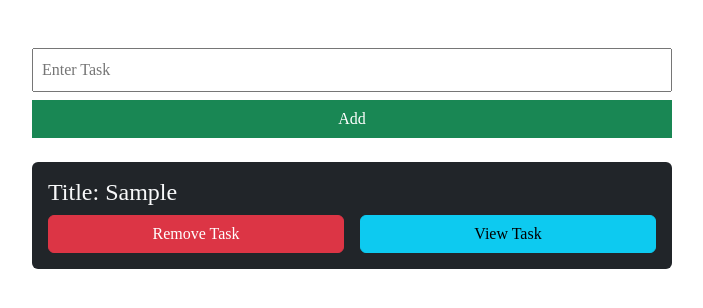
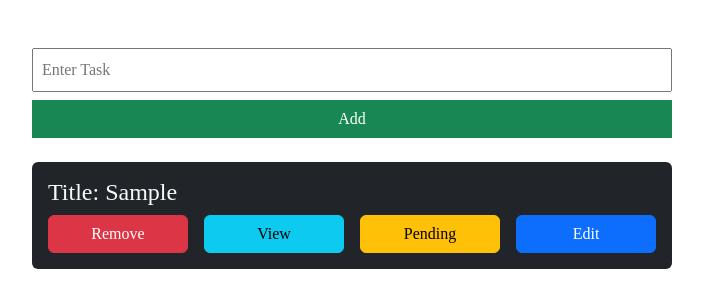
Before and after one commit to mern-trainer/Risin-Batch-ReactJS, a React (Vite) app: page / in a window 1280 px wide. Both pictures are taken after typing "Sample" into the empty fields and a click on the button "Add". Shown: the top 308 px of the page, without its empty margins (288-991 px from the left). Built offline with nearby package versions, Linux system fonts and the light colour scheme; a web font is replaced by a local one.

Commit message:
todo completed

```diff
--- a/src/Components/TaskList.jsx
+++ b/src/Components/TaskList.jsx
@@ -1,11 +1,28 @@
-const TaskList = ({ item, handleRemove, setSingleTask }) => {
+import { useState } from "react"
+
+const TaskList = ({ item, handleRemove, setSingleTask, updateStatus, setEditTask, editTask }) => {
+
+    console.log(editTask);
+
+    const [editedTask, setEditedTask] = useState(editTask?.title)
+
     return <div className="bg-dark p-3 text-light rounded">
-        <h4>Title: {item.title}</h4>
+        <h4>Title: {editTask?.id == item.id ? <input type="text" placeholder="Enter Task" onChange={(event) => setEditedTask(event.target.value)} value={editedTask}/> : item.title}</h4>
         <div className="d-flex gap-3">
-            <button className="btn btn-danger w-100" onClick={() => handleRemove(item.id)}>Remove Task</button>
-            <button className="btn btn-info w-100" onClick={() => setSingleTask(item)}>View Task</button>
+            <button className="btn btn-danger w-100" onClick={() => handleRemove(item.id)}>Remove</button>
+            <button className="btn btn-info w-100" onClick={() => setSingleTask(item)}>View</button>
+            <button className={`btn ${item.status == "pending" ? "btn-warning" : "btn-success"} w-100`} onClick={() => updateStatus(item.id)}>{item.status.replace(item.status[0], item.status[0].toUpperCase())}</button>
+            <button className="btn btn-primary w-100" onClick={() => setEditTask(item)}>Edit</button>
         </div>
     </div>
 }
 
 export default TaskList
+
+/*
+    const obj = null
+
+    const h = obj?.place?.name // optional chaining
+
+
+*/
--- a/src/Pages/TodoList.jsx
+++ b/src/Pages/TodoList.jsx
@@ -9,6 +9,9 @@ const TodoList = () => {
     const [todo, setTodo] = useState("")
     const [todoList, setTodoList] = useState([]);
     const [singleTask, setSingleTask] = useState(null);
+    const [editTask, setEditTask] = useState(null);
+
+    console.log(editTask);
 
     const handleTodo = () => {
         if (todo == "") {
@@ -34,6 +37,16 @@ const TodoList = () => {
         setTodoList(response)
     }
 
+    const updateStatus = (id) => {
+        const response = todoList.map(todo => {
+            if (todo.id == id) {
+                return {...todo, status: todo.status == "pending" ? "completed" : "pending"}
+            }
+            return todo
+        })
+        setTodoList(response)
+    }
+
     return <div className="d-flex flex-column align-items-center mt-5">
         {/* {singleTask ? <SingleTaskView /> : null } */}
         {singleTask && <SingleTaskView singleTask={singleTask} setSingleTask={setSingleTask} /> }
@@ -44,7 +57,7 @@ const TodoList = () => {
         <div className='d-flex flex-column gap-2 mt-4 w-50'>
             {
                 todoList.map((item, index) => {
-                    return <TaskList setSingleTask={setSingleTask} handleRemove={handleRemove} item={item} key={index}/>
+                    return <TaskList editTask={editTask} setEditTask={setEditTask} updateStatus={updateStatus} setSingleTask={setSingleTask} handleRemove={handleRemove} item={item} key={index}/>
                 })
             }
         </div>
```
Also changed, not shown: Tasks.txt.
